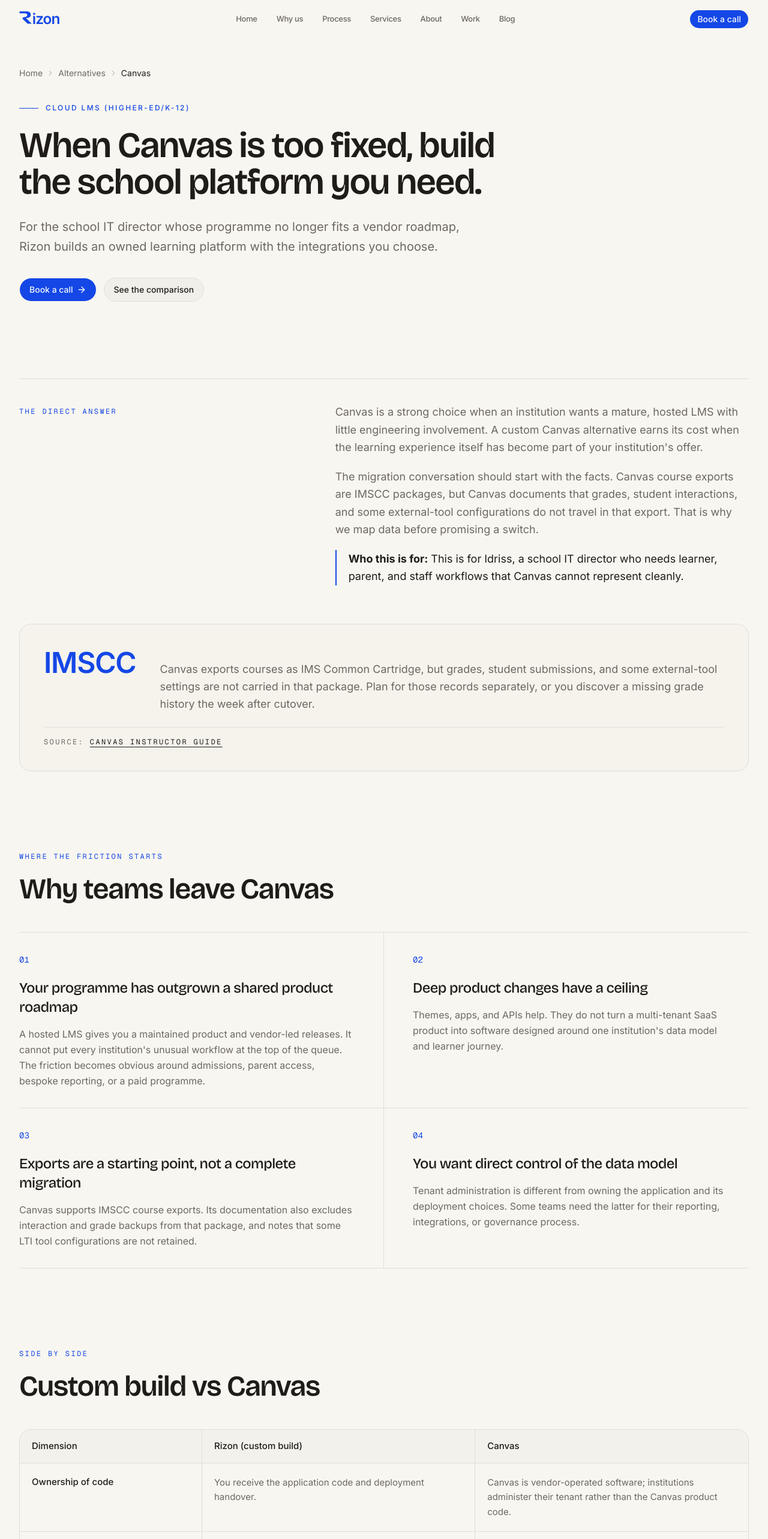
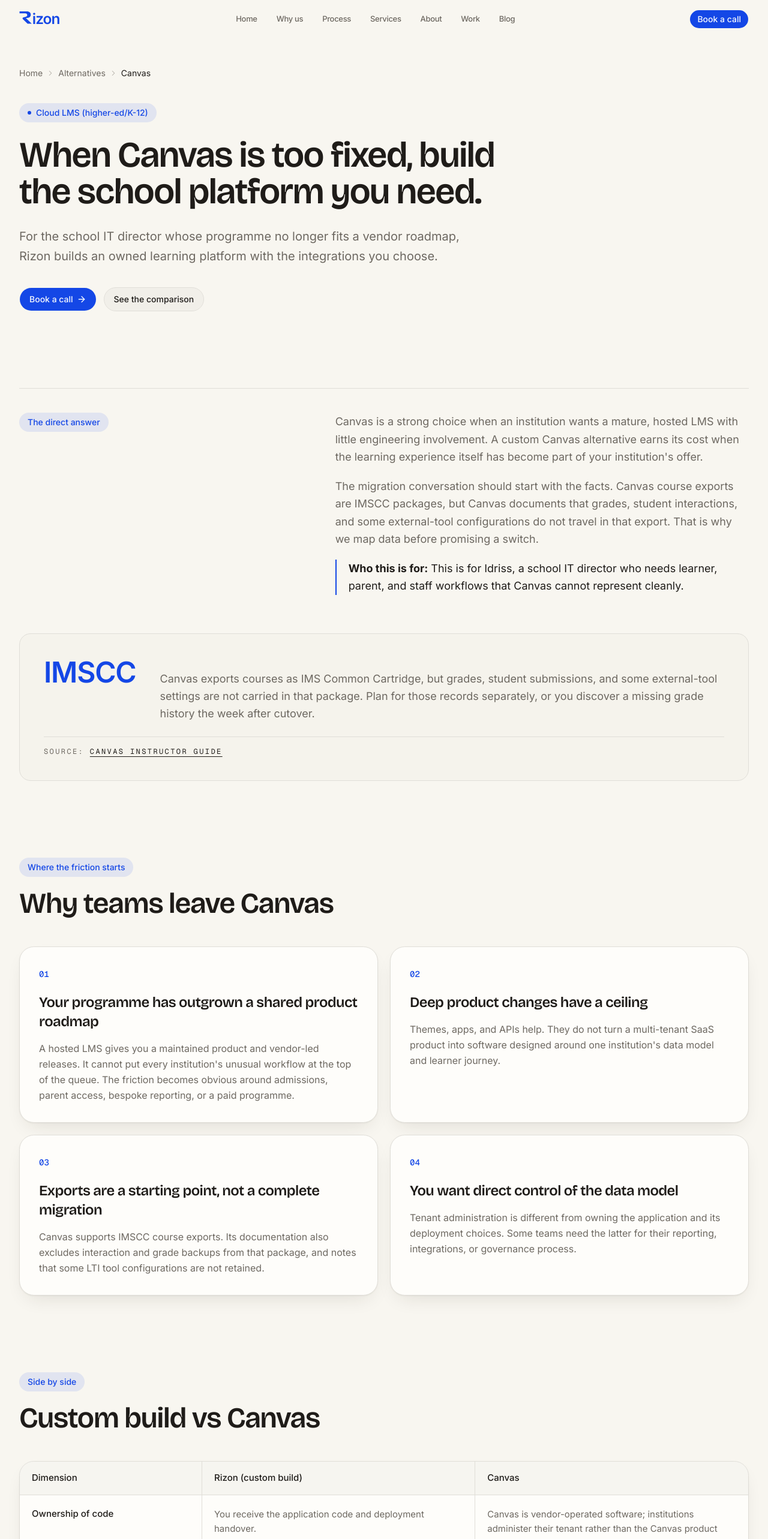
Before and after one commit to rizon-agency/rizon, a Next.js app: page /alternatives/canvas in a window 1280 px wide. Shown: the top 2566 px of the page at 60% size. Built offline with nearby package versions, Linux system fonts and the light colour scheme.

Commit message:
feat(alternatives): move comparison pages onto the warm card system
Blue-pill eyebrows, why-leave and hub cards as soft-shadow surfaces, the
comparison tables and FAQ blocks wrapped in surfaces, migration callouts on
a tint band, and rounded CTAs.

```diff
--- a/src/app/alternatives/[slug]/page.tsx
+++ b/src/app/alternatives/[slug]/page.tsx
@@ -8,6 +8,7 @@
 import { posts } from "@/lib/posts";
 import { getServiceBySlug } from "@/lib/services";
 import { StatBlock } from "@/components/stat-block";
+import { Eyebrow } from "@/components/eyebrow";
 import { Footer } from "../../footer";
 
 const BASE_URL = "https://rizon.agency";
@@ -111,10 +112,7 @@
         <section className="container pt-24 md:pt-28">
           <Breadcrumb items={crumbs} />
           <div className="mt-10 max-w-4xl">
-            <span className="flex items-center gap-3 text-xs font-medium uppercase tracking-[0.2em] text-primary">
-              <span className="h-px w-8 bg-primary" aria-hidden />
-              {alternative.category}
-            </span>
+            <Eyebrow>{alternative.category}</Eyebrow>
             <h1 className="mt-6 text-5xl font-semibold tracking-tight leading-[1.02] text-balance md:text-6xl">
               {alternative.heroHeadline}
             </h1>
@@ -130,7 +128,7 @@
 
         <section className="container mt-24 md:mt-32">
           <div className="grid grid-cols-1 gap-12 border-t border-border pt-10 lg:grid-cols-12">
-            <div className="lg:col-span-4"><span className="font-mono text-xs uppercase tracking-[0.2em] text-primary">The direct answer</span></div>
+            <div className="lg:col-span-4"><span className="inline-flex items-center rounded-full bg-primary/10 px-3.5 py-1.5 text-sm font-medium text-primary">The direct answer</span></div>
             <div className="space-y-5 text-lg leading-relaxed text-muted-foreground lg:col-span-7 lg:col-start-6">
               {alternative.intro.map((paragraph) => <p key={paragraph}>{paragraph}</p>)}
               <p className="border-l-2 border-primary pl-5 text-foreground"><strong>Who this is for:</strong> {alternative.whoThisIsFor}</p>
@@ -141,24 +139,24 @@
         {alternative.stat && <section className="container mt-16"><StatBlock stat={alternative.stat} /></section>}
 
         <section className="container mt-24 md:mt-32">
-          <div className="max-w-3xl"><span className="font-mono text-xs uppercase tracking-[0.2em] text-primary">Where the friction starts</span><h2 className="mt-5 text-4xl font-semibold tracking-tight text-balance md:text-5xl">Why teams leave {alternative.competitor}</h2></div>
-          <div className="mt-12 grid grid-cols-1 border-t border-border md:grid-cols-2">
-            {alternative.whyLeave.map((item, index) => <article key={item.title} className="border-b border-border py-8 md:pr-10 md:odd:border-r md:odd:pr-12 md:even:pl-12"><span className="font-mono text-sm text-primary">0{index + 1}</span><h3 className="mt-5 text-2xl font-medium tracking-tight">{item.title}</h3><p className="mt-4 leading-relaxed text-muted-foreground">{item.body}</p></article>)}
+          <div className="max-w-3xl"><span className="inline-flex items-center rounded-full bg-primary/10 px-3.5 py-1.5 text-sm font-medium text-primary">Where the friction starts</span><h2 className="mt-5 text-4xl font-semibold tracking-tight text-balance md:text-5xl">Why teams leave {alternative.competitor}</h2></div>
+          <div className="mt-12 grid grid-cols-1 gap-5 md:grid-cols-2">
+            {alternative.whyLeave.map((item, index) => <article key={item.title} className="surface surface-hover p-7 md:p-8"><span className="font-mono text-sm font-medium text-primary">0{index + 1}</span><h3 className="mt-5 text-2xl font-semibold tracking-tight">{item.title}</h3><p className="mt-4 leading-relaxed text-muted-foreground">{item.body}</p></article>)}
           </div>
         </section>
 
         <section id="comparison" className="container mt-24 scroll-mt-24 md:mt-32">
-          <div className="max-w-3xl"><span className="font-mono text-xs uppercase tracking-[0.2em] text-primary">Side by side</span><h2 className="mt-5 text-4xl font-semibold tracking-tight text-balance md:text-5xl">Custom build vs {alternative.competitor}</h2></div>
-          <div className="mt-12 overflow-x-auto border border-border rounded-xl"><table className="w-full min-w-[720px] text-left text-[15px]"><thead className="bg-muted/50"><tr><th scope="col" className="w-1/4 px-5 py-4 font-medium">Dimension</th><th scope="col" className="w-[37.5%] border-l border-border px-5 py-4 font-medium">Rizon (custom build)</th><th scope="col" className="w-[37.5%] border-l border-border px-5 py-4 font-medium">{alternative.competitor}</th></tr></thead><tbody>{alternative.comparison.map((row) => <tr key={row.dimension} className="border-t border-border align-top"><th scope="row" className="px-5 py-5 font-medium">{row.dimension}</th><td className="border-l border-border px-5 py-5 leading-relaxed text-muted-foreground">{row.rizon}</td><td className="border-l border-border px-5 py-5 leading-relaxed text-muted-foreground">{row.them}</td></tr>)}</tbody></table></div>
+          <div className="max-w-3xl"><span className="inline-flex items-center rounded-full bg-primary/10 px-3.5 py-1.5 text-sm font-medium text-primary">Side by side</span><h2 className="mt-5 text-4xl font-semibold tracking-tight text-balance md:text-5xl">Custom build vs {alternative.competitor}</h2></div>
+          <div className="surface mt-12 overflow-x-auto"><table className="w-full min-w-[720px] text-left text-[15px]"><thead className="bg-muted/50"><tr><th scope="col" className="w-1/4 px-5 py-4 font-medium">Dimension</th><th scope="col" className="w-[37.5%] border-l border-border px-5 py-4 font-medium">Rizon (custom build)</th><th scope="col" className="w-[37.5%] border-l border-border px-5 py-4 font-medium">{alternative.competitor}</th></tr></thead><tbody>{alternative.comparison.map((row) => <tr key={row.dimension} className="border-t border-border align-top"><th scope="row" className="px-5 py-5 font-medium">{row.dimension}</th><td className="border-l border-border px-5 py-5 leading-relaxed text-muted-foreground">{row.rizon}</td><td className="border-l border-border px-5 py-5 leading-relaxed text-muted-foreground">{row.them}</td></tr>)}</tbody></table></div>
         </section>
 
-        <section className="container mt-24 md:mt-32"><div className="grid grid-cols-1 gap-12 border-t border-border pt-10 lg:grid-cols-12"><div className="lg:col-span-4"><span className="font-mono text-xs uppercase tracking-[0.2em] text-primary">The honest case</span><h2 className="mt-5 text-3xl font-semibold tracking-tight">Where {alternative.competitor} is genuinely the better choice</h2></div><div className="space-y-7 lg:col-span-7 lg:col-start-6">{alternative.whereTheyWin.map((item) => <article key={item.title}><h3 className="text-xl font-medium tracking-tight">{item.title}</h3><p className="mt-3 leading-relaxed text-muted-foreground">{item.body}</p></article>)}</div></div></section>
+        <section className="container mt-24 md:mt-32"><div className="grid grid-cols-1 gap-12 border-t border-border pt-10 lg:grid-cols-12"><div className="lg:col-span-4"><span className="inline-flex items-center rounded-full bg-primary/10 px-3.5 py-1.5 text-sm font-medium text-primary">The honest case</span><h2 className="mt-5 text-3xl font-semibold tracking-tight">Where {alternative.competitor} is genuinely the better choice</h2></div><div className="space-y-7 lg:col-span-7 lg:col-start-6">{alternative.whereTheyWin.map((item) => <article key={item.title}><h3 className="text-xl font-medium tracking-tight">{item.title}</h3><p className="mt-3 leading-relaxed text-muted-foreground">{item.body}</p></article>)}</div></div></section>
 
-        <section className="container mt-24 md:mt-32"><div className="rounded-xl bg-muted px-6 py-10 md:px-10 md:py-14"><span className="font-mono text-xs uppercase tracking-[0.2em] text-primary">Migration, without theatre</span><h2 className="mt-5 max-w-2xl text-3xl font-semibold tracking-tight md:text-4xl">Move the parts that matter. Test the rest.</h2><p className="mt-6 max-w-3xl leading-relaxed text-muted-foreground">{alternative.migration}</p>{relatedPosts.length > 0 && <div className="mt-7 flex flex-wrap gap-3">{relatedPosts.map((post) => <Button key={post.slug} variant="outline" asChild><Link href={`/blog/${post.slug}`}>Read: {post.title}<ArrowRight size={15} aria-hidden /></Link></Button>)}</div>}</div></section>
+        <section className="container mt-24 md:mt-32"><div className="rounded-2xl bg-tint px-6 py-10 md:px-10 md:py-14"><span className="inline-flex items-center rounded-full bg-primary/10 px-3.5 py-1.5 text-sm font-medium text-primary">Migration, without theatre</span><h2 className="mt-5 max-w-2xl text-3xl font-semibold tracking-tight md:text-4xl">Move the parts that matter. Test the rest.</h2><p className="mt-6 max-w-3xl leading-relaxed text-muted-foreground">{alternative.migration}</p>{relatedPosts.length > 0 && <div className="mt-7 flex flex-wrap gap-3">{relatedPosts.map((post) => <Button key={post.slug} variant="outline" asChild><Link href={`/blog/${post.slug}`}>Read: {post.title}<ArrowRight size={15} aria-hidden /></Link></Button>)}</div>}</div></section>
 
-        <section className="container mt-24 md:mt-32"><div className="max-w-3xl"><span className="font-mono text-xs uppercase tracking-[0.2em] text-primary">Questions buyers ask</span><h2 className="mt-5 text-4xl font-semibold tracking-tight md:text-5xl">Before you switch</h2></div><div className="mt-12 divide-y divide-border border-y border-border">{alternative.faqs.map((faq) => <article key={faq.question} className="grid grid-cols-1 gap-5 py-7 md:grid-cols-12 md:gap-10"><h3 className="text-lg font-medium tracking-tight md:col-span-5">{faq.question}</h3><p className="leading-relaxed text-muted-foreground md:col-span-7">{faq.answer}</p></article>)}</div></section>
+        <section className="container mt-24 md:mt-32"><div className="max-w-3xl"><span className="inline-flex items-center rounded-full bg-primary/10 px-3.5 py-1.5 text-sm font-medium text-primary">Questions buyers ask</span><h2 className="mt-5 text-4xl font-semibold tracking-tight md:text-5xl">Before you switch</h2></div><div className="surface mt-12 divide-y divide-border overflow-hidden">{alternative.faqs.map((faq) => <article key={faq.question} className="grid grid-cols-1 gap-5 px-6 py-7 md:grid-cols-12 md:gap-10 md:px-8"><h3 className="text-lg font-medium tracking-tight md:col-span-5">{faq.question}</h3><p className="leading-relaxed text-muted-foreground md:col-span-7">{faq.answer}</p></article>)}</div></section>
 
-        <section className="container mt-24 md:mt-32"><div className="rounded-xl bg-primary px-6 py-14 text-primary-foreground md:px-12 md:py-20"><div className="max-w-3xl"><span className="font-mono text-xs uppercase tracking-[0.2em] text-primary-foreground/70">Your next step</span><h2 className="mt-5 text-4xl font-semibold tracking-tight text-balance md:text-5xl">Find out if a custom platform is actually the sensible move.</h2><p className="mt-5 max-w-2xl text-lg leading-relaxed text-primary-foreground/80">Bring the parts of your current setup that hurt. We will tell you what is worth rebuilding, what should stay, and where custom software would be a waste.</p><Button asChild size="lg" className="mt-8 bg-background text-foreground hover:bg-background/90"><Link href="https://cal.com/rizon.agency-cvbkll/30min" target="_blank" rel="noreferrer">Book a 30-minute call <ArrowRight size={16} aria-hidden /></Link></Button></div></div></section>
+        <section className="container mt-24 md:mt-32"><div className="rounded-3xl bg-primary px-6 py-14 text-primary-foreground md:px-12 md:py-20"><div className="max-w-3xl"><span className="inline-flex items-center rounded-full bg-primary/10 px-3.5 py-1.5 text-sm font-medium text-primary-foreground/70">Your next step</span><h2 className="mt-5 text-4xl font-semibold tracking-tight text-balance md:text-5xl">Find out if a custom platform is actually the sensible move.</h2><p className="mt-5 max-w-2xl text-lg leading-relaxed text-primary-foreground/80">Bring the parts of your current setup that hurt. We will tell you what is worth rebuilding, what should stay, and where custom software would be a waste.</p><Button asChild size="lg" className="mt-8 bg-background text-foreground hover:bg-background/90"><Link href="https://cal.com/rizon.agency-cvbkll/30min" target="_blank" rel="noreferrer">Book a 30-minute call <ArrowRight size={16} aria-hidden /></Link></Button></div></div></section>
 
         <section className="container mt-20"><div className="flex flex-wrap gap-x-6 gap-y-3"><Link href="/lms-alternatives" className="group inline-flex items-center gap-2 text-sm text-muted-foreground hover:text-foreground">Browse all LMS alternatives <ArrowRight size={15} className="transition-transform group-hover:translate-x-1" aria-hidden /></Link>{relatedService && <Link href={`/services/${relatedService.slug}`} className="group inline-flex items-center gap-2 text-sm text-muted-foreground hover:text-foreground">Explore {relatedService.title} <ArrowRight size={15} className="transition-transform group-hover:translate-x-1" aria-hidden /></Link>}</div></section>
       </main>
```
Also changed, not shown: src/app/lms-alternatives/page.tsx (+6 -5 lines).
